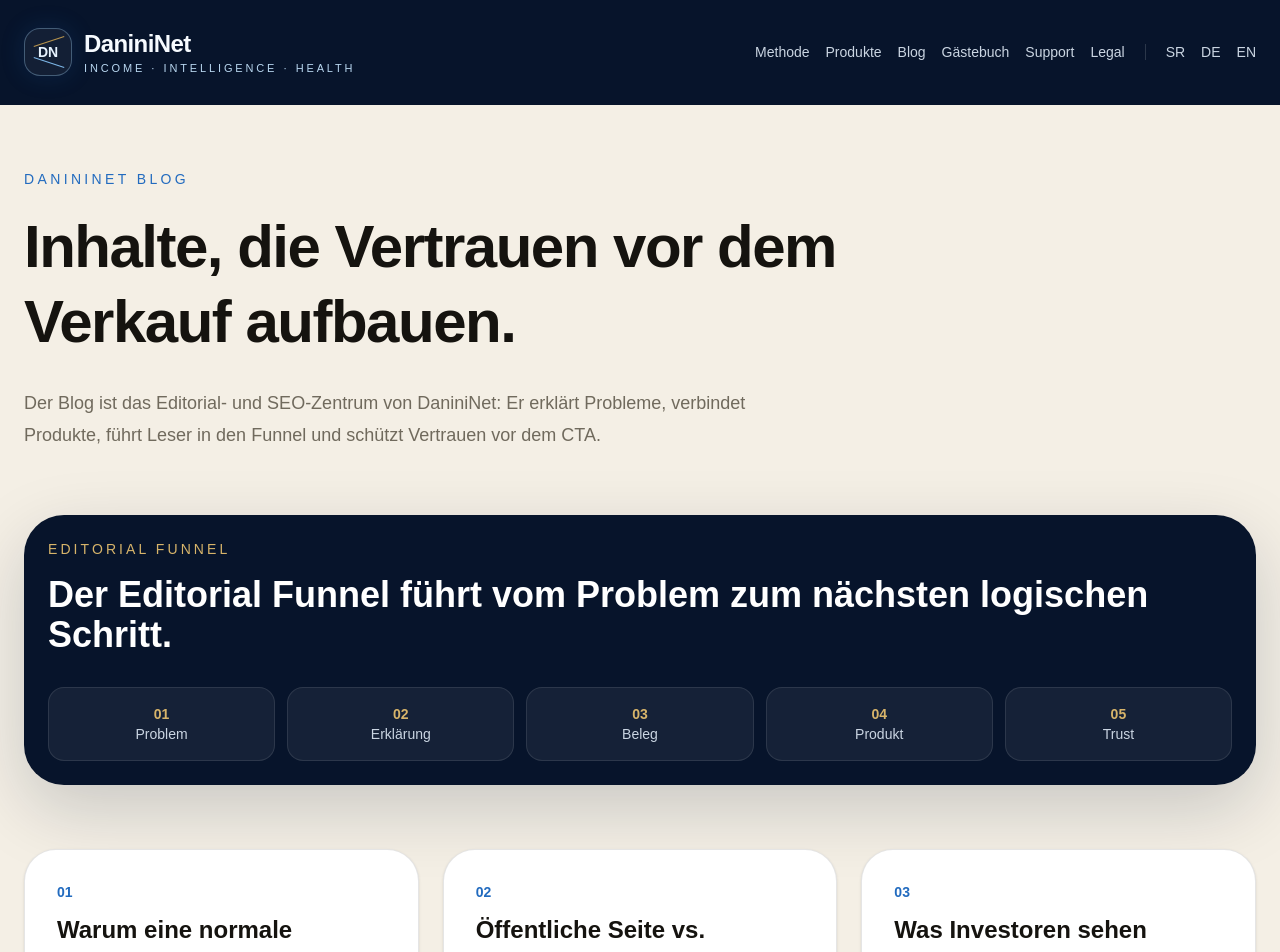
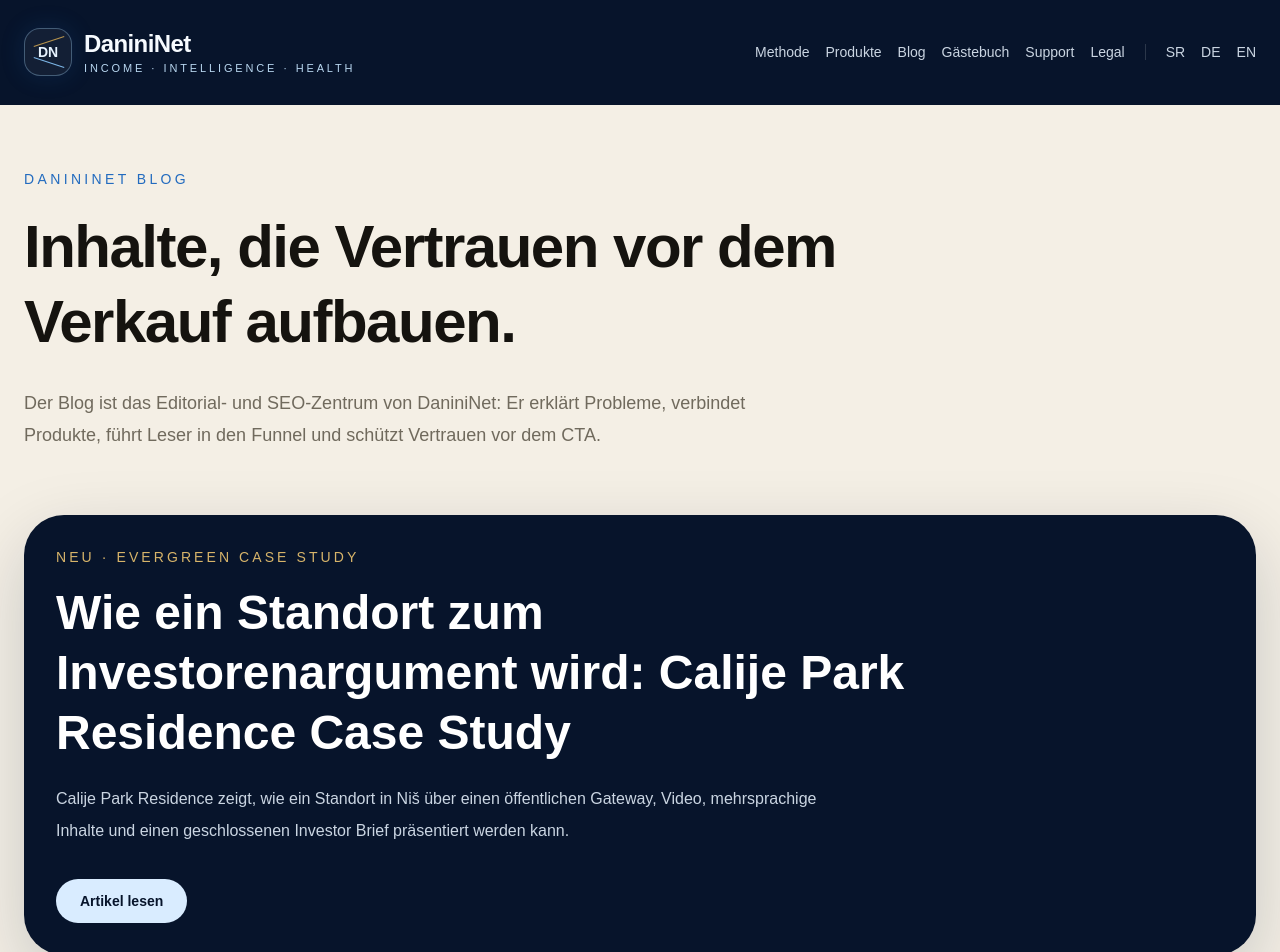
Before and after one commit to danininet/danininet, a Next.js app: page /de/blog in a window 1280 px wide. Shown: the top 952 px of the page. Built offline with nearby package versions, Linux system fonts and the light colour scheme; no server answers.

Commit message:
Feature Calije evergreen article on blog index

```diff
--- a/app/[locale]/blog/page.tsx
+++ b/app/[locale]/blog/page.tsx
@@ -2,12 +2,18 @@ import Link from "next/link";
 import { SectionIntro, SiteShell, normalizeLocale, localizedPath } from "@/components/layout/SiteShell";
 
 type Locale = "sr" | "de" | "en";
+
+const articleSlug = "kako-se-lokacija-pretvara-u-investitorski-argument";
 
 const copy = {
   sr: {
     eyebrow: "DaniniNet Blog",
     title: "Sadržaj koji gradi poverenje pre prodaje.",
     text: "Blog je editorial i SEO centar DaniniNet-a: ne služi za gomilanje tekstova, nego za objašnjavanje problema, povezivanje proizvoda, uvođenje čitaoca u funnel i čuvanje poverenja pre CTA-a.",
+    featuredLabel: "Novo · Evergreen case study",
+    featuredTitle: "Kako se lokacija pretvara u investitorski argument: Calije Park Residence case study",
+    featuredText: "Calije Park Residence pokazuje kako se građevinska lokacija u Nišu može predstaviti kroz javni gateway, video uvod, višejezični sadržaj i zatvoreni Investor Brief — kao investitorski argument, a ne običan oglas.",
+    featuredCta: "Čitaj članak",
     funnel: ["Problem", "Objašnjenje", "Dokaz", "Proizvod", "Trust"],
     items: [
       ["Zašto običan oglas nije dovoljan", "Ulazni članak za vlasnike lokacija: objašnjava razliku između oglasa i digitalnog gateway-a."],
@@ -25,6 +31,10 @@ const copy = {
     eyebrow: "DaniniNet Blog",
     title: "Inhalte, die Vertrauen vor dem Verkauf aufbauen.",
     text: "Der Blog ist das Editorial- und SEO-Zentrum von DaniniNet: Er erklärt Probleme, verbindet Produkte, führt Leser in den Funnel und schützt Vertrauen vor dem CTA.",
+    featuredLabel: "Neu · Evergreen Case Study",
+    featuredTitle: "Wie ein Standort zum Investorenargument wird: Calije Park Residence Case Study",
+    featuredText: "Calije Park Residence zeigt, wie ein Standort in Niš über einen öffentlichen Gateway, Video, mehrsprachige Inhalte und einen geschlossenen Investor Brief präsentiert werden kann.",
+    featuredCta: "Artikel lesen",
     funnel: ["Problem", "Erklärung", "Beleg", "Produkt", "Trust"],
     items: [
       ["Warum eine normale Anzeige nicht reicht", "Einstiegsartikel für Eigentümer: Unterschied zwischen Anzeige und digitalem Gateway."],
@@ -42,6 +52,10 @@ const copy = {
     eyebrow: "DaniniNet Blog",
     title: "Content that builds trust before the sale.",
     text: "The blog is DaniniNet's editorial and SEO center: it explains problems, connects products, guides readers into the funnel and protects trust before the CTA.",
+    featuredLabel: "New · Evergreen case study",
+    featuredTitle: "How a location becomes an investor argument: Calije Park Residence case study",
+    featuredText: "Calije Park Residence shows how a location in Niš can be presented through a public gateway, video, multilingual content and a closed Investor Brief.",
+    featuredCta: "Read article",
     funnel: ["Problem", "Explanation", "Proof", "Product", "Trust"],
     items: [
       ["Why a standard listing is not enough", "Entry article for owners: the difference between a listing and a digital gateway."],
@@ -65,6 +79,16 @@ export default async function BlogPage({ params }: { params: Promise<{ locale: s
   return (
     <SiteShell locale={lang} currentPath={localizedPath(lang, "blog")}>
       <SectionIntro eyebrow={t.eyebrow} title={t.title} text={t.text} />
+      <section className="mx-auto max-w-7xl px-6 pb-16">
+        <article className="rounded-[2.5rem] bg-[#07142b] p-8 text-white shadow-[0_24px_70px_rgba(7,20,43,0.18)]">
+          <p className="text-sm uppercase tracking-[0.22em] text-[#d7b46a]">{t.featuredLabel}</p>
+          <h2 className="mt-4 max-w-4xl text-4xl font-semibold leading-tight md:text-5xl">{t.featuredTitle}</h2>
+          <p className="mt-5 max-w-3xl leading-8 text-slate-300">{t.featuredText}</p>
+          <Link href={`/${lang}/blog/${articleSlug}`} className="mt-8 inline-flex rounded-full bg-[#d9ecff] px-6 py-3 text-sm font-semibold text-[#07142b]">
+            {t.featuredCta}
+          </Link>
+        </article>
+      </section>
       <section className="mx-auto max-w-7xl px-6 pb-16">
         <div className="rounded-[2.5rem] bg-[#07142b] p-6 text-white shadow-[0_24px_70px_rgba(7,20,43,0.18)]">
           <p className="text-sm uppercase tracking-[0.22em] text-[#d7b46a]">Editorial funnel</p>
```
